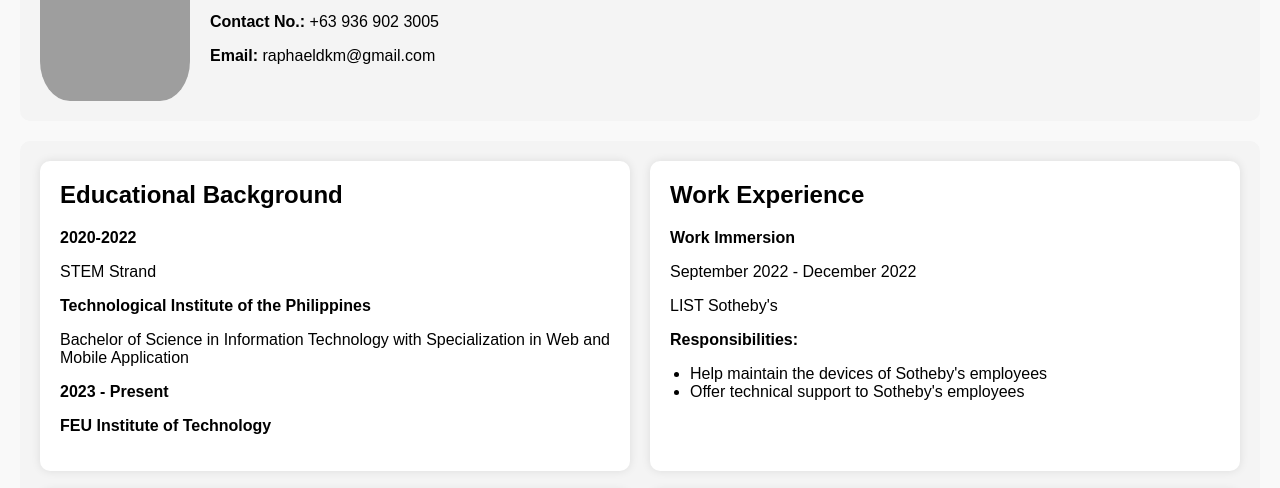
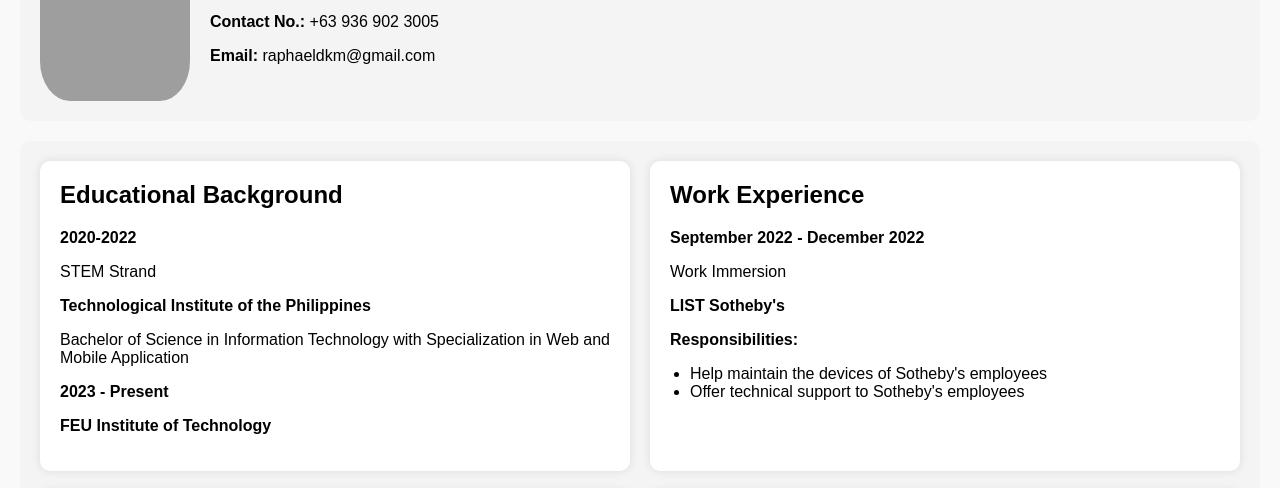
Before and after one commit to choiprogrammer/choiprogrammer.github.io, a plain HTML site: page TS1/index.html in a window 1280 px wide. Shown: the part 219-707 px from the top of the page. Drawn offline with Linux system fonts and the light colour scheme; grey boxes are pictures that could not be loaded.

Commit message:
Update index.html

```diff
--- a/TS1/index.html
+++ b/TS1/index.html
@@ -33,9 +33,9 @@
 
         <div class="section">
             <h2>Work Experience</h2>
-            <p><strong>Work Immersion</strong></p>
-            <p><strong></strong> September 2022 - December 2022</p>
-            <p> LIST Sotheby's</p>
+            <p><strong>September 2022 - December 2022</strong></p>
+            <p>Work Immersion</p>
+            <p><strong>LIST Sotheby's</strong></p>
             <p><strong>Responsibilities:</strong></p>
             <ul>
                 <li>Help maintain the devices of Sotheby's employees</li>
```
